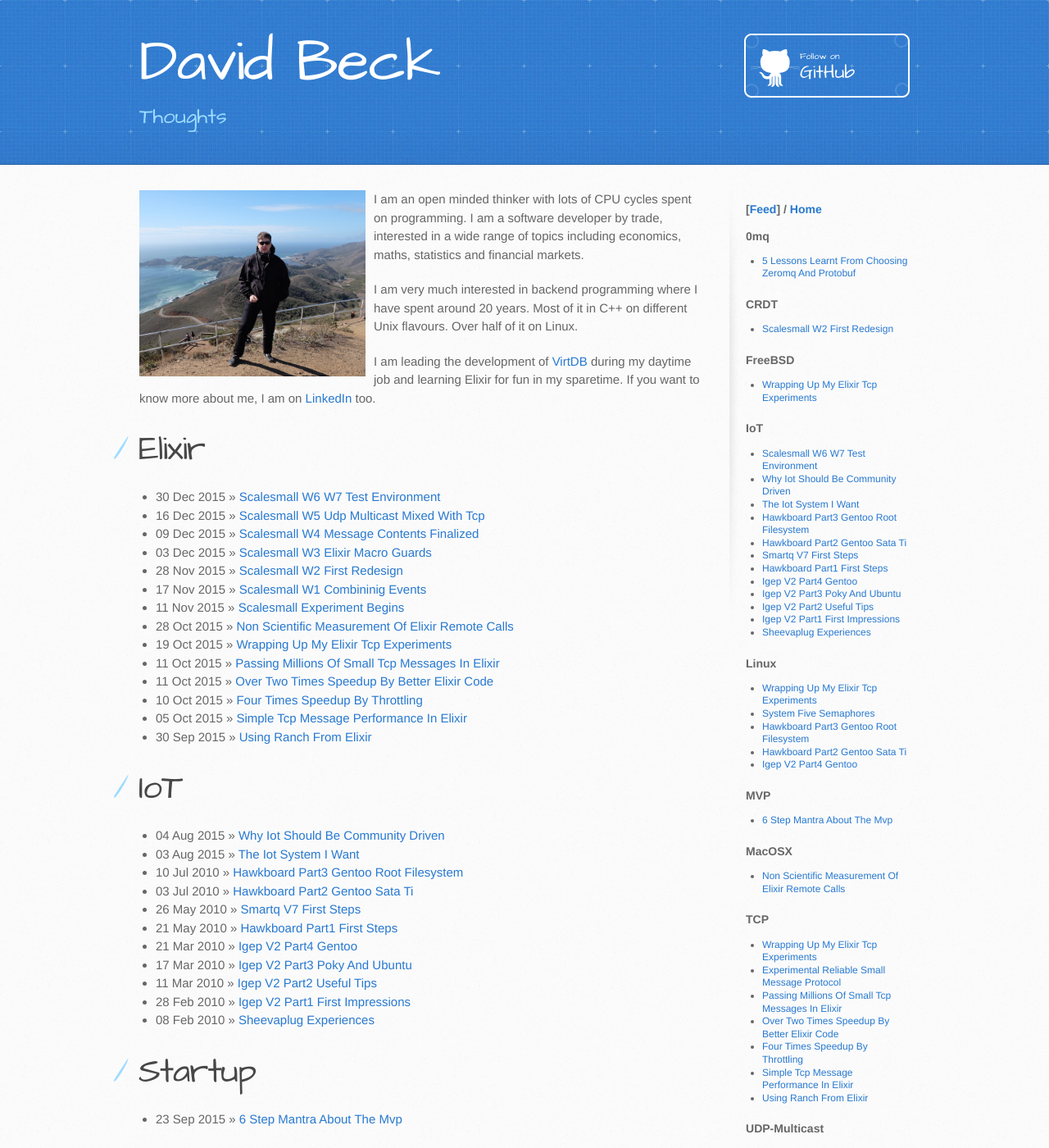
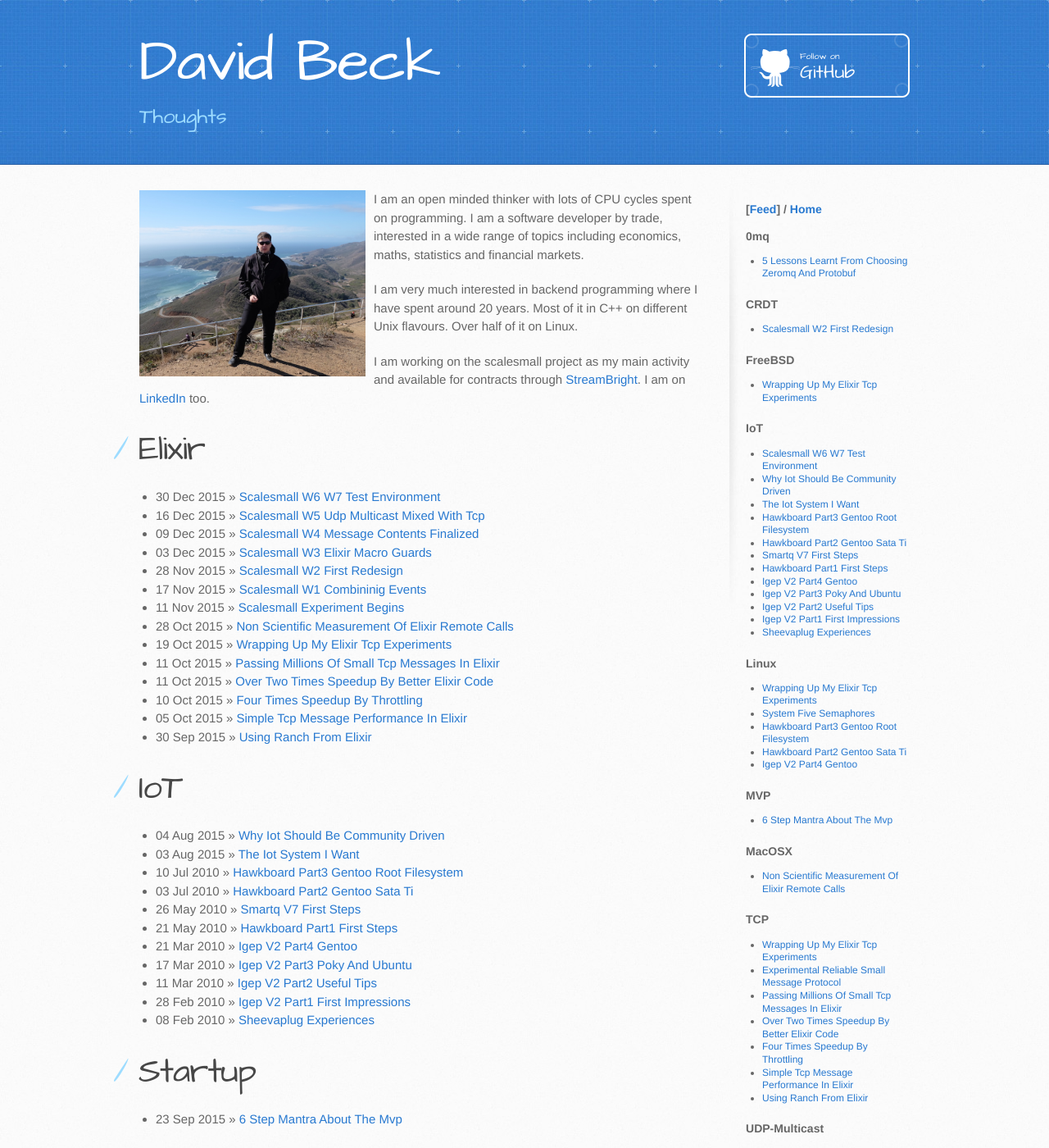
Before and after one commit to dbeck/dbeck.github.io, a Jekyll site: the page built from index.html, in a window 1280 px wide and 1400 px high. Shown: the whole window at 82% size. Built offline with Jekyll 4.4.1, drawn with Linux system fonts in a browser that asks for light colours; Markdown is read by kramdown in place of the engine named in the settings; some of the changed text lies outside the part shown.

Commit message:
update position

```diff
--- a/_posts/2015-06-11-about.markdown
+++ b/_posts/2015-06-11-about.markdown
@@ -6,7 +6,7 @@ category: Other
 tags:
   - dbeck
   - about
-published: true
+published: false
 woopra: about
 ---
 
--- a/index.html
+++ b/index.html
@@ -14,7 +14,7 @@ woopra: mainpage
       I am very much interested in backend programming where I have spent around 20 years. Most of it in C++ on different Unix flavours. Over half of it on Linux.
     </p>
     <p>
-      I am leading the development of <a href="http://virtdb.com">VirtDB</a> during my daytime job and learning Elixir for fun in my sparetime. If you want to know more about me, I am on <a href="https://hu.linkedin.com/in/davidbeckhungary">LinkedIn</a> too.
+      I am working on the scalesmall project as my main activity and available for contracts through <a href="http://streambrightdata.com">StreamBright</a>. I am on <a href="https://hu.linkedin.com/in/davidbeckhungary">LinkedIn</a> too.
     </p>
   </span>
 </div>
```
